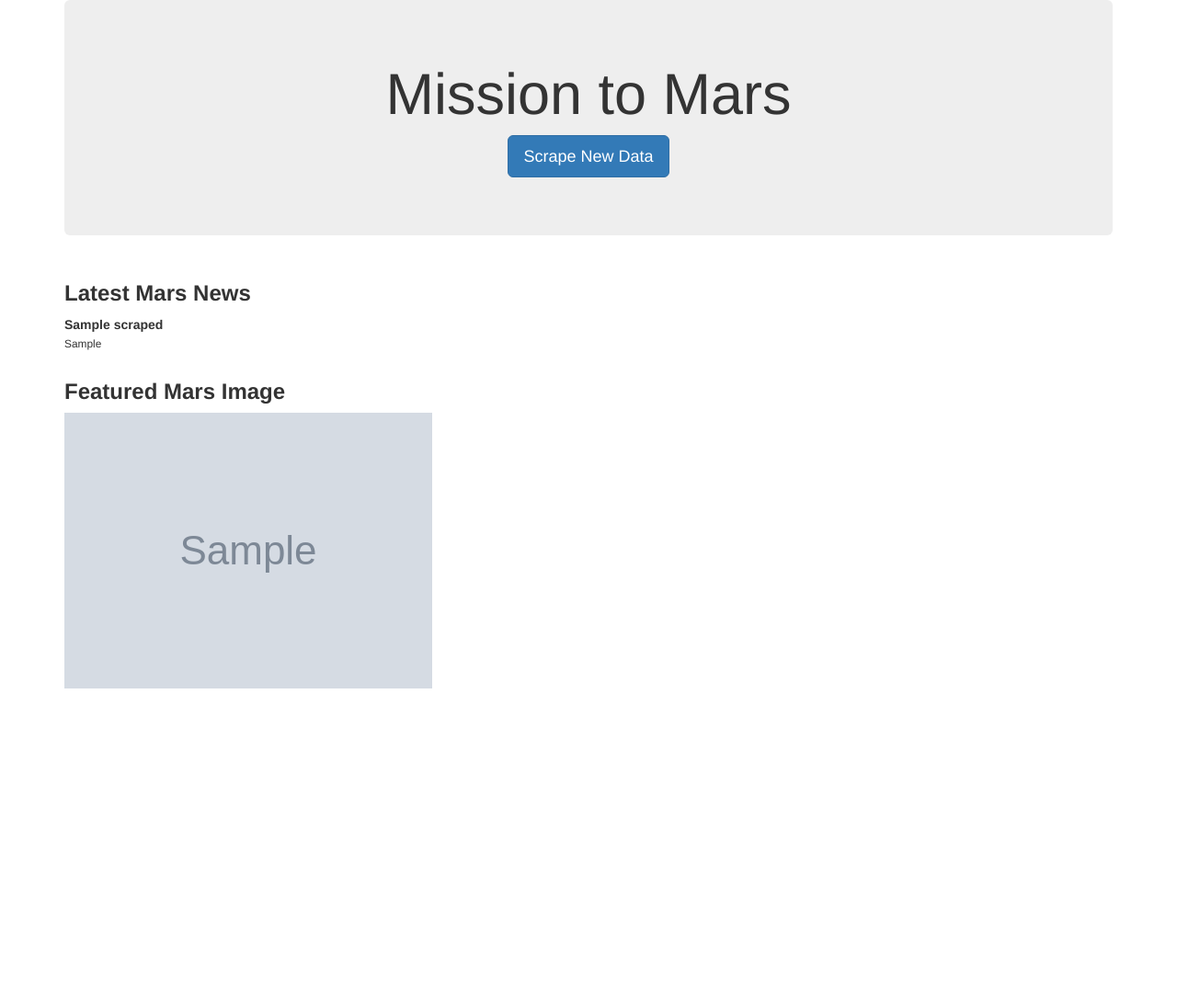
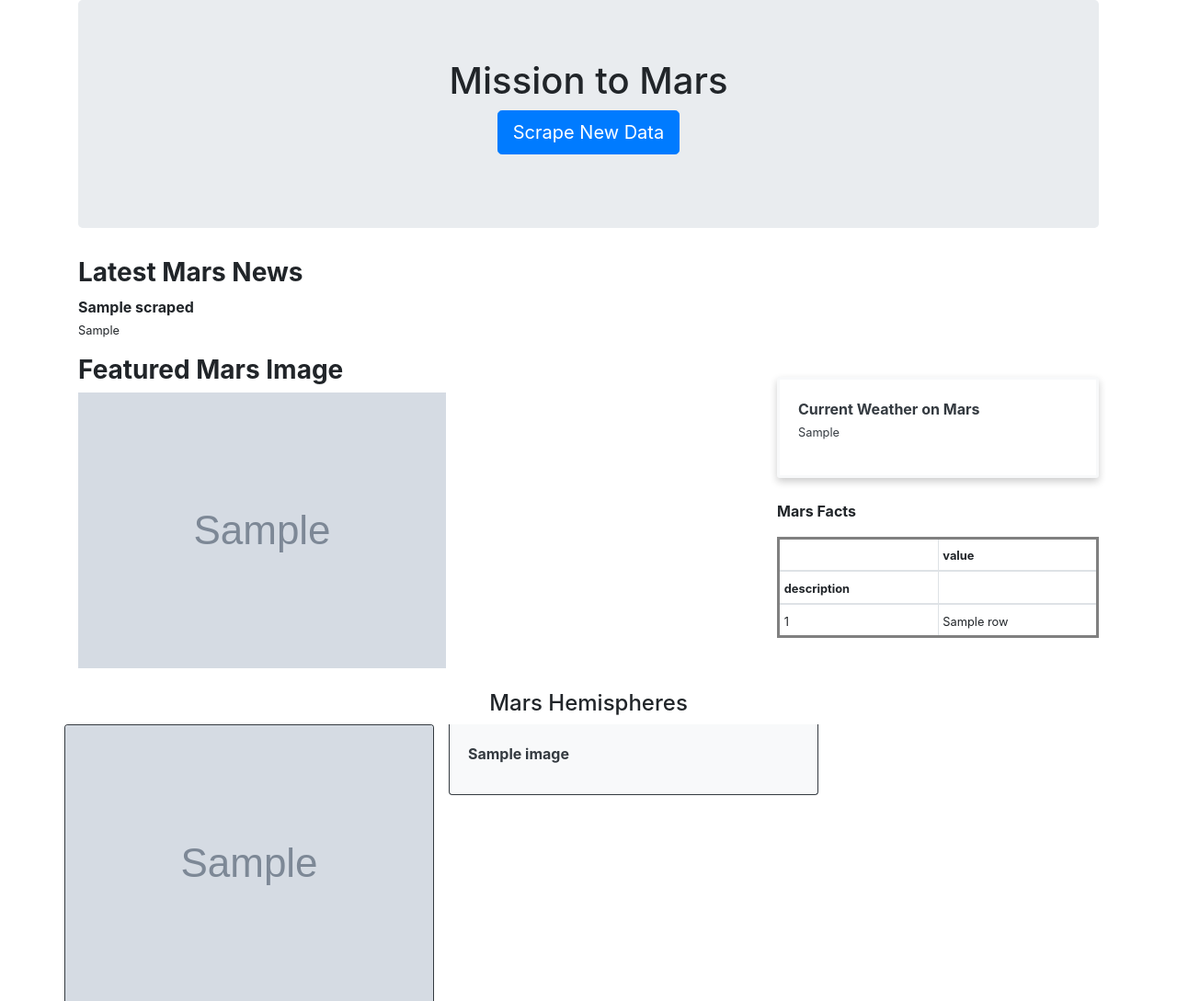
Before and after one commit to selgho23/Mission-to-Mars, a Flask app: page / in a window 1280 px wide. Shown: the whole page at 92% size. Before the commit the page ends 749 px from the top, so only its background shows below. Run offline with Flask 2, Linux system fonts and the light colour scheme; grey boxes marked "Sample" are stand-in pictures; a database or web service that is not in the repository returns one stand-in record (values such as "Sample title"); some libraries are stand-ins or nearby versions.

Commit message:
completed homework assignment

```diff
--- a/src/templates/index.html
+++ b/src/templates/index.html
@@ -6,8 +6,27 @@
     <meta name="viewport" content="width=device-width, initial-scale=1.0">
     <meta http-equiv="X-UA-Compatible" content="ie=edge">
     <title>Mars Mission Info</title>
-    <link rel="stylesheet" href="https://maxcdn.bootstrapcdn.com/bootstrap/3.3.7/css/bootstrap.min.css">
+    <link rel="stylesheet" href="https://maxcdn.bootstrapcdn.com/bootstrap/4.0.0/css/bootstrap.min.css" integrity="sha384-Gn5384xqQ1aoWXA+058RXPxPg6fy4IWvTNh0E263XmFcJlSAwiGgFAW/dAiS6JXm" crossorigin="anonymous">
+    <!-- <link rel="stylesheet" href='style.css'/> -->
 </head>
+
+<style>
+    #mars_weather{
+        box-shadow: 0 4px 8px 0 rgba(0,0,0,0.2) !important;
+        border-width: 3px;
+        border-radius: 3px;
+    }
+    .table-bordered{
+        border: 3px solid gray;
+    }
+
+    .card_columns{
+        column-count: 2;
+    }
+    #featured_mars_image{
+        max-width: 100%;
+    }
+</style>
 
 <body>
     <div class='container'>
@@ -30,28 +49,72 @@
         </div>
 
         <div class='row'>
-            <div class='col-md-8' id='featured_mars_image'>
+            <div class='col-md-8'>
                 <h3><b>Featured Mars Image</b></h3>
                 <img class='img-responsive'
-                     src="{{ scraped_data.featured_image_url }}">
+                     src="{{ scraped_data.featured_image_url }}"
+                     id='featured_mars_image'>
+            </div>
+            <div class='col-md-4'>
+                <br>
+                <div class='card bg-white text-dark border-light'
+                     id='mars_weather'>
+                    <p class='card-body'><b>Current Weather on Mars</b><br>
+                        <small>{{ scraped_data.current_weather }}</small>
+                    </p>
+                </div>
+                <br>
+                <p><b>Mars Facts</b></p>
+                <table class="table table-bordered table-sm">
+                    <thead>
+                        <tr>
+                            <th scope="col"></th>
+                            <th scope="col"><small><b>value</b></small></th>
+                        </tr>
+                        <tr>
+                            <th scope="col"><small><b>description</b></small></th>
+                            <th scope="col"></th>
+                        </tr>
+                    </thead>
+                    <tbody>
+                        {% for row in scraped_data.mars_facts %}
+                        <tr>
+                            <td><small>{{ row[0] }}</small></td>
+                            <td><small>{{ row[1] }}</small></td>
+                        </tr>
+                        {% endfor %}
+                    </tbody>
+                </table>
             </div>
         </div>
+        <div class='row'>
+            <div class='col-md-12'>
+                <br>
+                <h4 class='text-center'>Mars Hemispheres</h4>
+            </div>
+        </div>
+        <div class='row'>
+            <div class='card_columns'>
+                {% for image in scraped_data.hemisphere_image_urls %}
+                <div class='card bg-light text-dark border-dark'>
+                    <a href='{{ image.img_url }}'>
+                        <img class='card-img-top img-responsive'
+                             src='{{ image.img_url }}'>
+                    </a>
+                    <div class='card-body'>
+                        <p class='card-title'><b>{{ image.title }}</b></p>
+                    </div>
+                </div>
+                <br>
+                {% endfor %}
+            </div>
+        </div>
+    </div>
 
     </div>
-    <!-- <h1 class="jumbotron ">Player Roster</h1>
-        <div>
-            <ul style="list-style: none;">
-                {% for name in list %}
-                <li>{{ name.img_url }}</li>
-                {% endfor %}
-            </ul>
-
-    <div class='row'>
-        <div class='col-md-12'>
-
-        </div> -->
-    </div>
-
+    <script src="https://code.jquery.com/jquery-3.2.1.slim.min.js" integrity="sha384-KJ3o2DKtIkvYIK3UENzmM7KCkRr/rE9/Qpg6aAZGJwFDMVNA/GpGFF93hXpG5KkN" crossorigin="anonymous"></script>
+    <script src="https://cdnjs.cloudflare.com/ajax/libs/popper.js/1.12.9/umd/popper.min.js" integrity="sha384-ApNbgh9B+Y1QKtv3Rn7W3mgPxhU9K/ScQsAP7hUibX39j7fakFPskvXusvfa0b4Q" crossorigin="anonymous"></script>
+    <script src="https://maxcdn.bootstrapcdn.com/bootstrap/4.0.0/js/bootstrap.min.js" integrity="sha384-JZR6Spejh4U02d8jOt6vLEHfe/JQGiRRSQQxSfFWpi1MquVdAyjUar5+76PVCmYl" crossorigin="anonymous"></script>
 </body>
 
 </html>
--- /dev/null
+++ b/src/templates/style.css
@@ -0,0 +1,3 @@
+.card{
+    box-shadow: 0 4px 8px 0 rgba(0,0,0,0.2) !important;
+}
```
Also changed, not shown: src/scrape_mars.py (+21 -1 lines), 2 other files.
